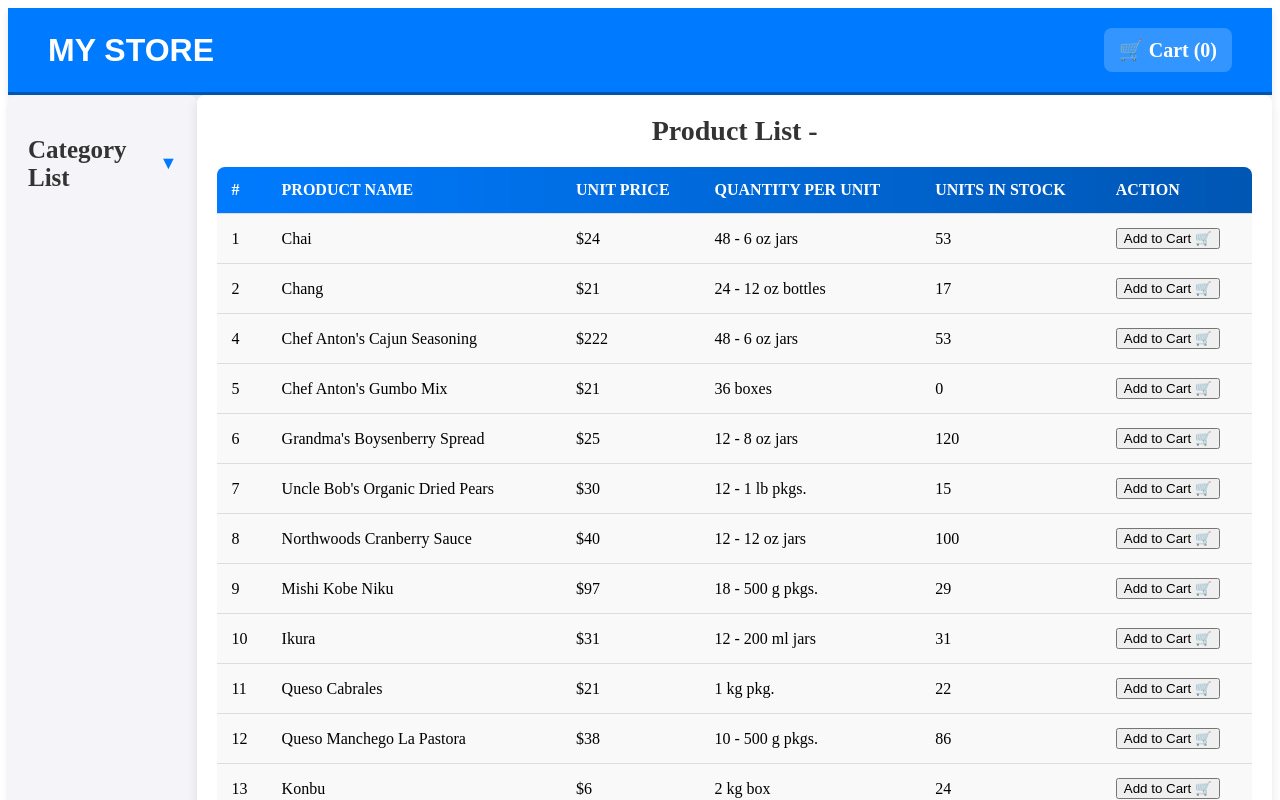
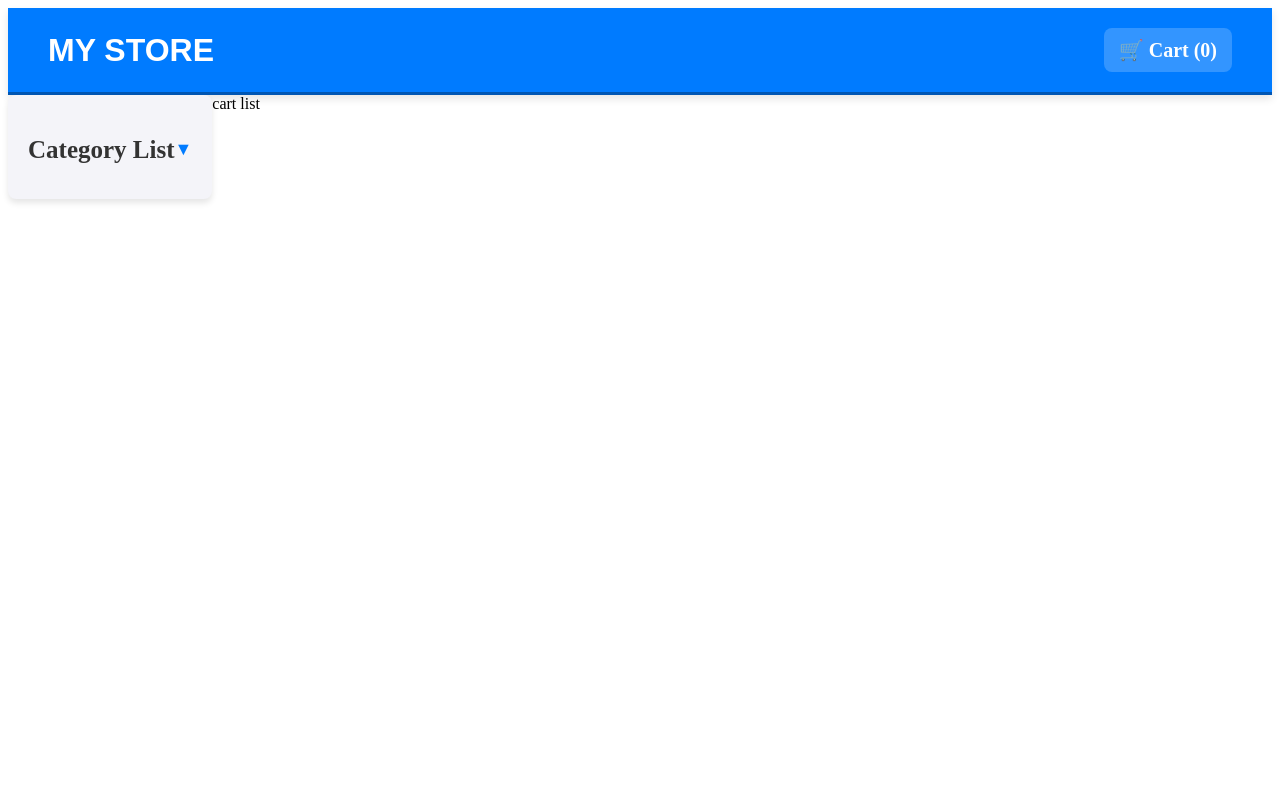
Before and after one commit to Emir0720/react-northwind-app, a React (Create React App) app: page /cart in a window 1280 px wide. Shown: the top 800 px of the page. Built offline with nearby package versions, Linux system fonts and the light colour scheme; data requests are answered from the project's data file.

Commit message:
routing implementation

```diff
--- a/package.json
+++ b/package.json
@@ -10,6 +10,7 @@
     "alertifyjs": "^1.14.0",
     "react": "^19.0.0",
     "react-dom": "^19.0.0",
+    "react-router-dom": "^7.2.0",
     "react-scripts": "5.0.1",
     "web-vitals": "^2.1.4"
   },
--- a/src/App.js
+++ b/src/App.js
@@ -4,6 +4,9 @@ import CategoryList from "./components/CategoryList";
 import ProductList from "./components/ProductList";
 import "./App.css";
 import alertify from "alertifyjs";
+import { Route, Routes } from "react-router-dom";
+import NotFound from "./components/NotFound";
+import CartList from "./components/CartList";
 
 export default class App extends Component {
   state = { currentCategory: "", products: [], cart: [] };
@@ -44,8 +47,7 @@ export default class App extends Component {
 
     this.setState({ cart: newCart });
 
-    alertify.success(product.productName + " added to cart!", 2);
-
+    alertify.success(product.productName + " added to cart!", 3);
   };
 
   removeFromCart = (product) => {
@@ -56,18 +58,14 @@ export default class App extends Component {
 
     if (itemIndex !== -1) {
       if (newCart[itemIndex].quantity > 1) {
-
         newCart[itemIndex].quantity -= 1;
       } else {
-
         newCart = newCart.filter((c) => c.product.id !== product.id);
       }
     }
 
     this.setState({ cart: newCart });  // Sepeti güncelliyoruz
-  }
-
-
+  };
 
   render() {
     let productInfo = { title: "Product List" };
@@ -75,19 +73,39 @@ export default class App extends Component {
 
     return (
       <div>
-        <Navi removeFromCart = {this.removeFromCart} cart={this.state.cart} />
+        <Navi removeFromCart={this.removeFromCart} cart={this.state.cart} />
         <div className="main-container">
           <CategoryList
             currentCategory={this.state.currentCategory}
             changeCategory={this.changeCategory}
             info={categoryInfo}
           />
-          <ProductList
-            products={this.state.products}
-            currentCategory={this.state.currentCategory}
-            info={productInfo}
-            addToCart={this.addToCart} // Burada prop olarak geçtik
-          />
+
+
+          <Routes>
+            {/* Products list route */}
+            <Route
+              path="/"
+              element={
+                <ProductList
+                  products={this.state.products}
+                  addToCart={this.addToCart}
+                  currentCategory={this.state.currentCategory}
+                  info={productInfo}
+                />
+              }
+            />
+
+            {/* Cart route */}
+            <Route
+              path="/cart"
+              element={<CartList />}
+            />
+
+            {/* Not Found route */}
+            <Route path="*" element={<NotFound />} />
+          </Routes>
+
         </div>
       </div>
     );
--- /dev/null
+++ b/src/components/CartList.js
@@ -0,0 +1,11 @@
+import React, { Component } from 'react'
+
+export default class CartList extends Component {
+  render() {
+    return (
+      <div>
+            cart list
+      </div>
+    )
+  }
+}
--- /dev/null
+++ b/src/components/NotFound.js
@@ -0,0 +1,11 @@
+import React, { Component } from 'react'
+
+export default class NotFound extends Component {
+  render() {
+    return (
+      <div>
+        Not Found !
+      </div>
+    )
+  }
+}
--- a/src/index.js
+++ b/src/index.js
@@ -3,7 +3,7 @@ import ReactDOM from 'react-dom/client';
 import App from './App';
 import reportWebVitals from './reportWebVitals';
 import "alertifyjs/build/css/alertify.css";
-
+import { BrowserRouter } from 'react-router-dom';
 
 
 
@@ -11,7 +11,9 @@ import "alertifyjs/build/css/alertify.css";
 const root = ReactDOM.createRoot(document.getElementById('root'));
 root.render(
   <React.StrictMode>
-    <App />
+
+    <BrowserRouter><App /></BrowserRouter>
+
   </React.StrictMode>
 );
 
--- a/src/styles/Navi.css
+++ b/src/styles/Navi.css
@@ -12,10 +12,7 @@
   transition: all 0.3s ease;
 }
 
-.navi:hover {
-  background-color: #0056b3;
-  transform: translateY(-3px);
-}
+
 
 .navi h1 {
   margin: 0;
```
Also changed, not shown: 1 other file (tests, documents, lock files or other folders).
